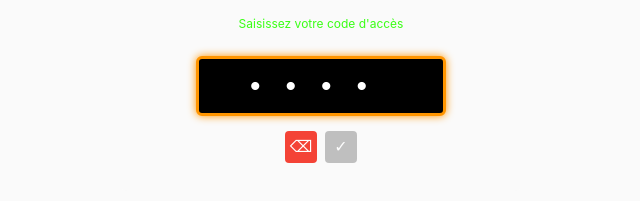
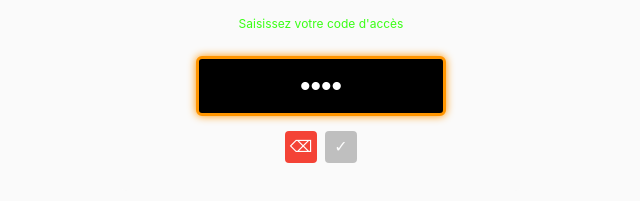
Before and after one commit to laterrassedemontresor/laterrassedemontresor.github.io, a website: page index.html in a window 1280 px wide. Shown: the part 383-584 px from the top of the page, 319-959 px from the left. Drawn offline with Linux system fonts and the light colour scheme; no server answers.

Commit message:
Update style.css

```diff
--- a/style.css
+++ b/style.css
@@ -191,7 +191,7 @@ body {
   font-size: 30px; /* Adjusted font size for 60px height */
   font-weight: bold; /* Bold */
   text-align: center;
-  letter-spacing: 25px; /* Increased letter spacing */
+  /*letter-spacing: 25px; /* Increased letter spacing */
   background: black; /* Black background */
   border: 3px solid var(--accent-orange); /* Orange border */
   border-radius: var(--border-radius);
```
